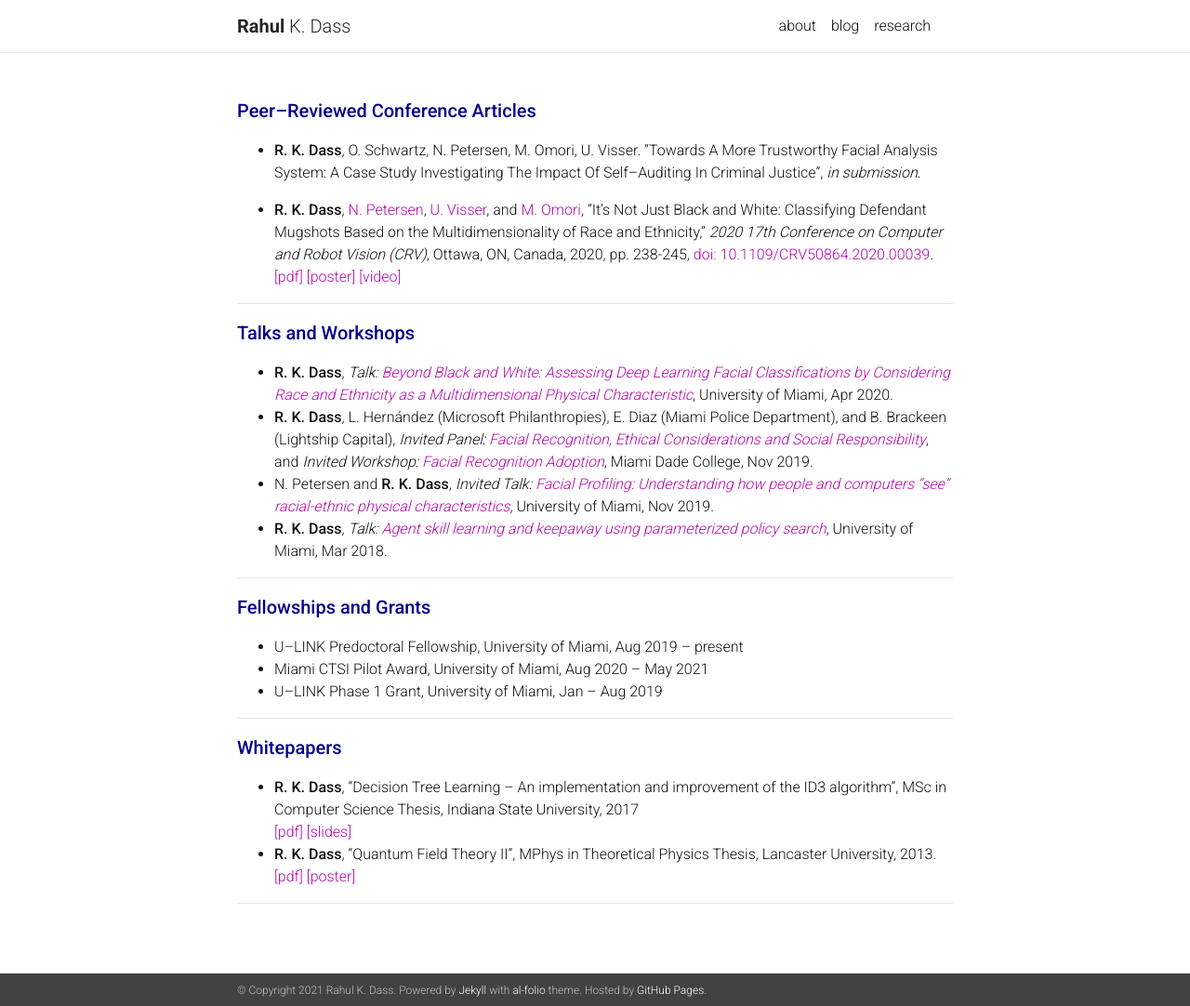
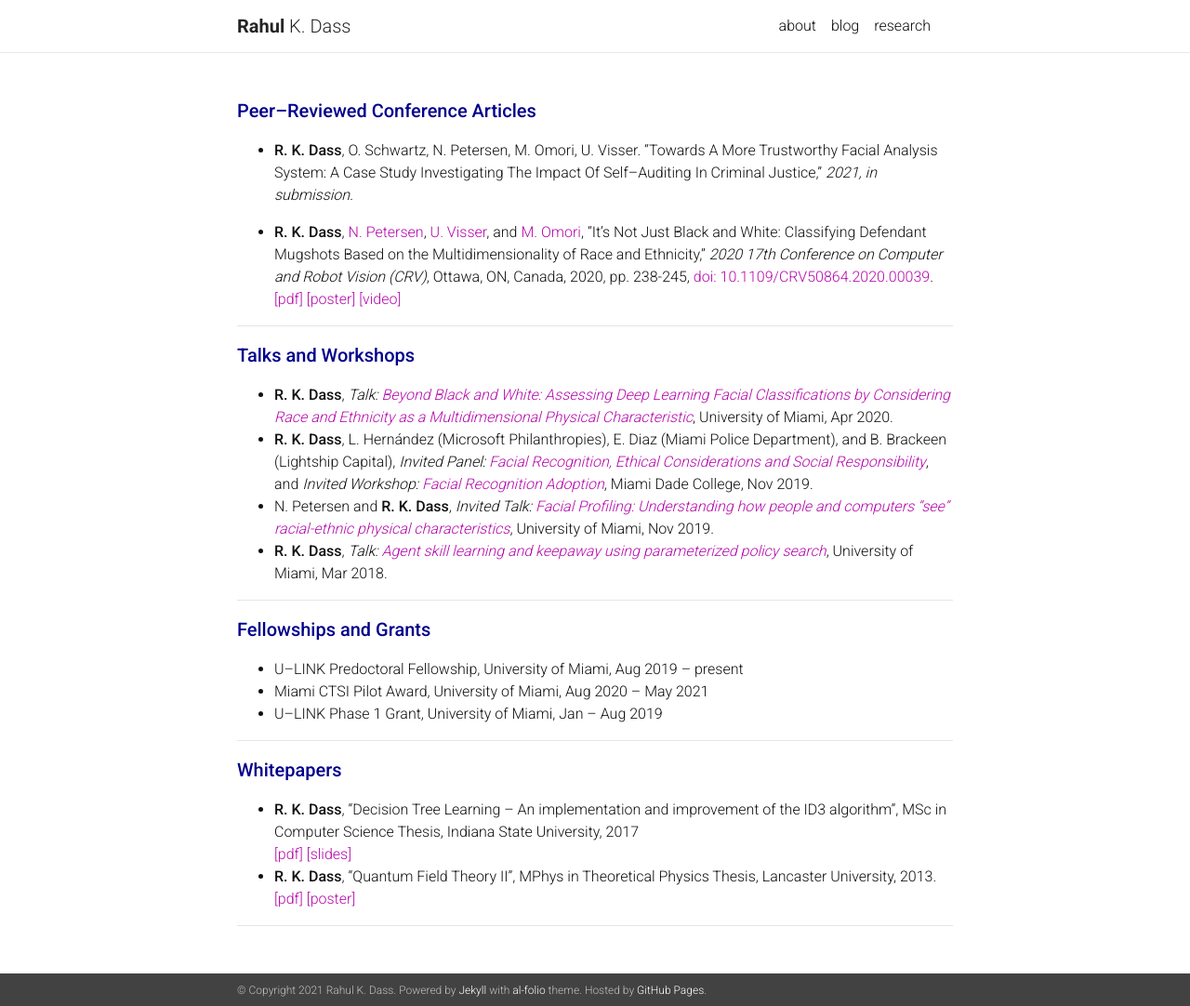
Before and after one commit to rkdass/rkdass.github.io, a Jekyll site: the page built from _pages/research.md, in a window 1280 px wide and 1082 px high. Shown: the whole window at 93% size. Built offline with Jekyll 4.4.1, drawn with Linux system fonts in a browser that asks for light colours; nearby versions of some CDN libraries; a style sheet for code colours, icons or effects is not loaded.

Commit message:
added year to latest submission in research

```diff
--- a/_pages/research.md
+++ b/_pages/research.md
@@ -9,7 +9,7 @@
 
 <span style="color:darkblue; font-size:1.25em">**Peer--Reviewed Conference Articles**</span>
 
-* **R. K. Dass**, O. Schwartz, N. Petersen, M. Omori, U. Visser. "Towards A More Trustworthy Facial Analysis System: A Case Study Investigating The Impact Of Self--Auditing In Criminal Justice", *in submission*. <br />
+* **R. K. Dass**, O. Schwartz, N. Petersen, M. Omori, U. Visser. "Towards A More Trustworthy Facial Analysis System: A Case Study Investigating The Impact Of Self--Auditing In Criminal Justice," *2021, in submission*. <br />
 
 * **R. K. Dass**, [N. Petersen](https://people.miami.edu/profile/nxp161@miami.edu#panelCareer){:target="\_blank"}, [U. Visser](https://www.cs.miami.edu/home/visser/"){:target="\_blank"}, and [M. Omori](https://www.umsl.edu/ccj/faculty/Omori.html){:target="\_blank"}, "It’s Not Just Black and White: Classifying Defendant Mugshots Based on the Multidimensionality of Race and Ethnicity," *2020 17th Conference on Computer and Robot Vision (CRV)*, Ottawa, ON, Canada, 2020, pp. 238-245, [doi: 10.1109/CRV50864.2020.00039](https://ieeexplore.ieee.org/abstract/document/9108677){:target="\_blank"}. <br />
 [[pdf]](/assets/pdf/ai_crv_2020.pdf){:target="\_blank"} [[poster]](/assets/pdf/ai_crv_poster2020.pdf){:target="\_blank"} [[video]](https://youtu.be/o4XtAekWSLQ){:target="\_blank"}
```
